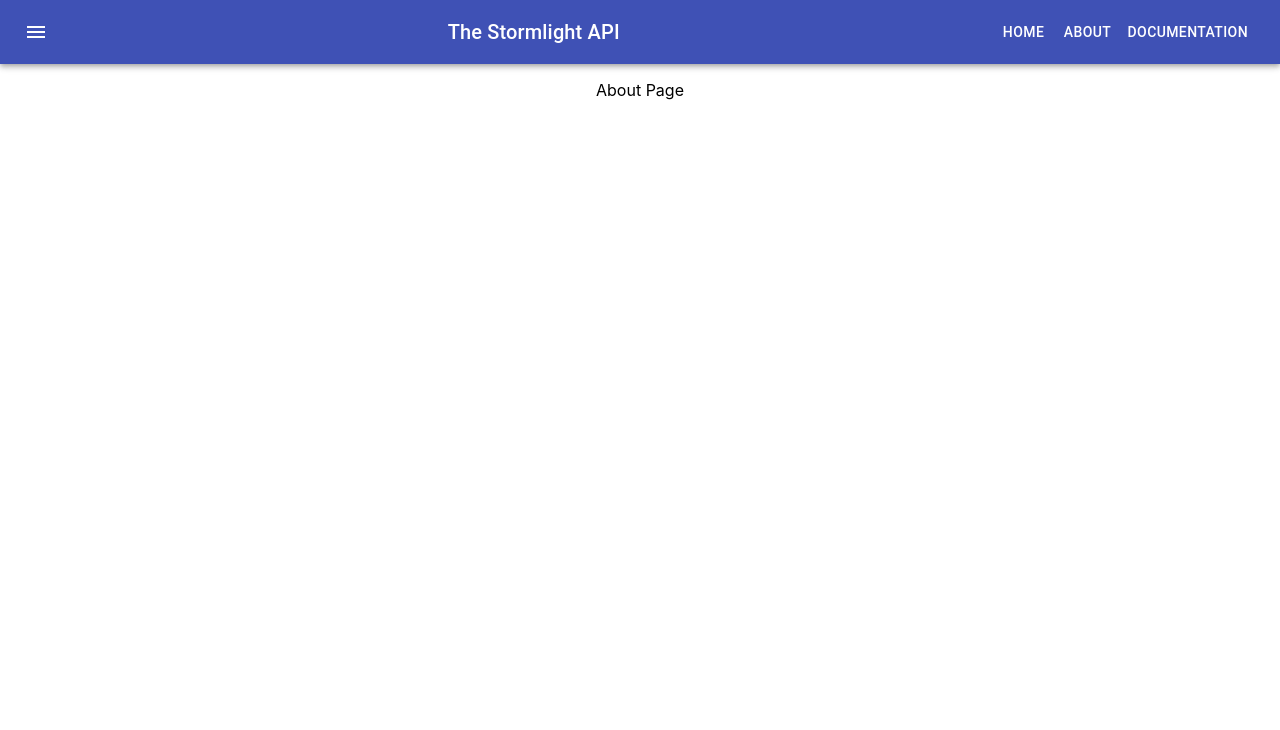
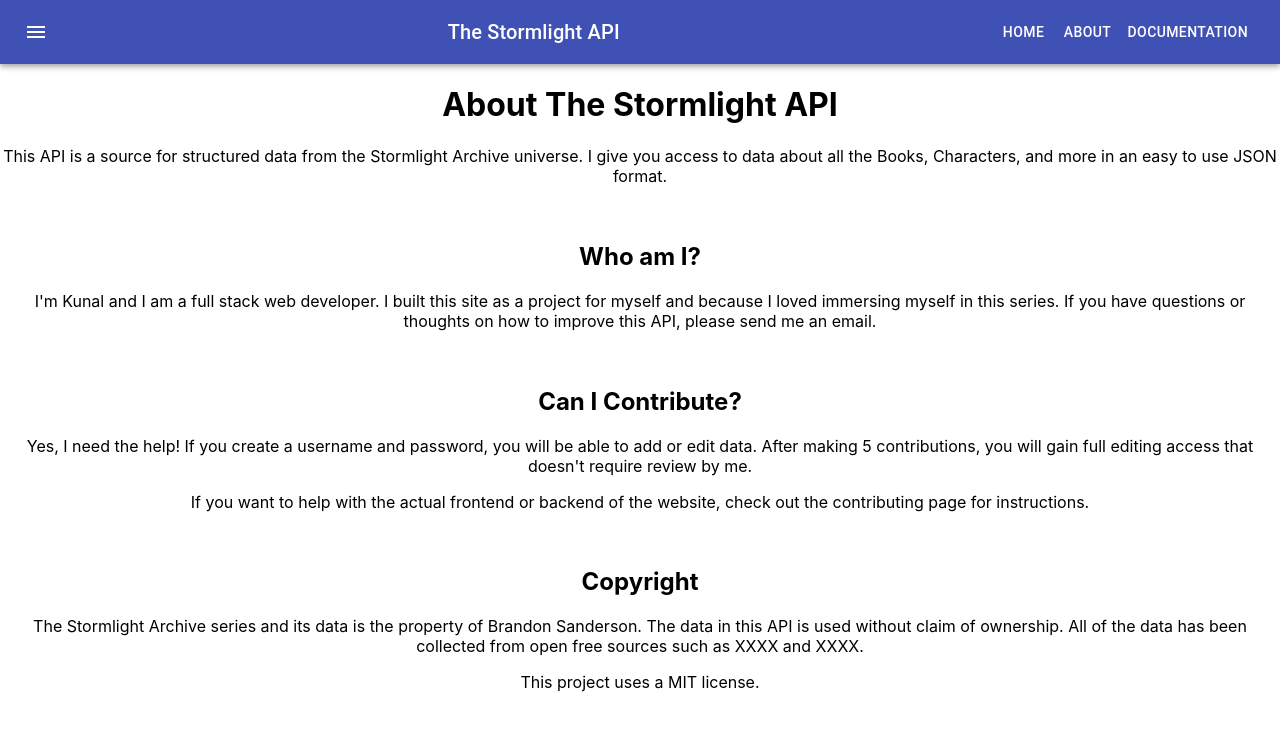
Before and after one commit to kdshah6593/the-stormlight-api, a React (Create React App) app: page /about in a window 1280 px wide. Shown: the top 730 px of the page. Built offline with nearby package versions, Linux system fonts and the light colour scheme.

Commit message:
text for about page

```diff
--- a/src/containers/AboutContainer.jsx
+++ b/src/containers/AboutContainer.jsx
@@ -6,7 +6,19 @@
     return (
         <div>
             <Header/>
-            <p>About Page</p>
+            <h1>About The Stormlight API</h1>
+            <p>This API is a source for structured data from the Stormlight Archive universe. I give you access to data about all the Books, Characters, and more in an easy to use JSON format.</p>
+            <br></br>
+            <h2>Who am I?</h2>
+            <p>I'm Kunal and I am a full stack web developer. I built this site as a project for myself and because I loved immersing myself in this series. If you have questions or thoughts on how to improve this API, please send me an email.</p>
+            <br></br>
+            <h2>Can I Contribute?</h2>
+            <p>Yes, I need the help! If you create a username and password, you will be able to add or edit data. After making 5 contributions, you will gain full editing access that doesn't require review by me.</p>
+            <p>If you want to help with the actual frontend or backend of the website, check out the contributing page for instructions.</p>
+            <br></br>
+            <h2>Copyright</h2>
+            <p>The Stormlight Archive series and its data is the property of Brandon Sanderson. The data in this API is used without claim of ownership. All of the data has been collected from open free sources such as XXXX and XXXX.</p>
+            <p>This project uses a MIT license.</p>
         </div>
     )
 }
```
